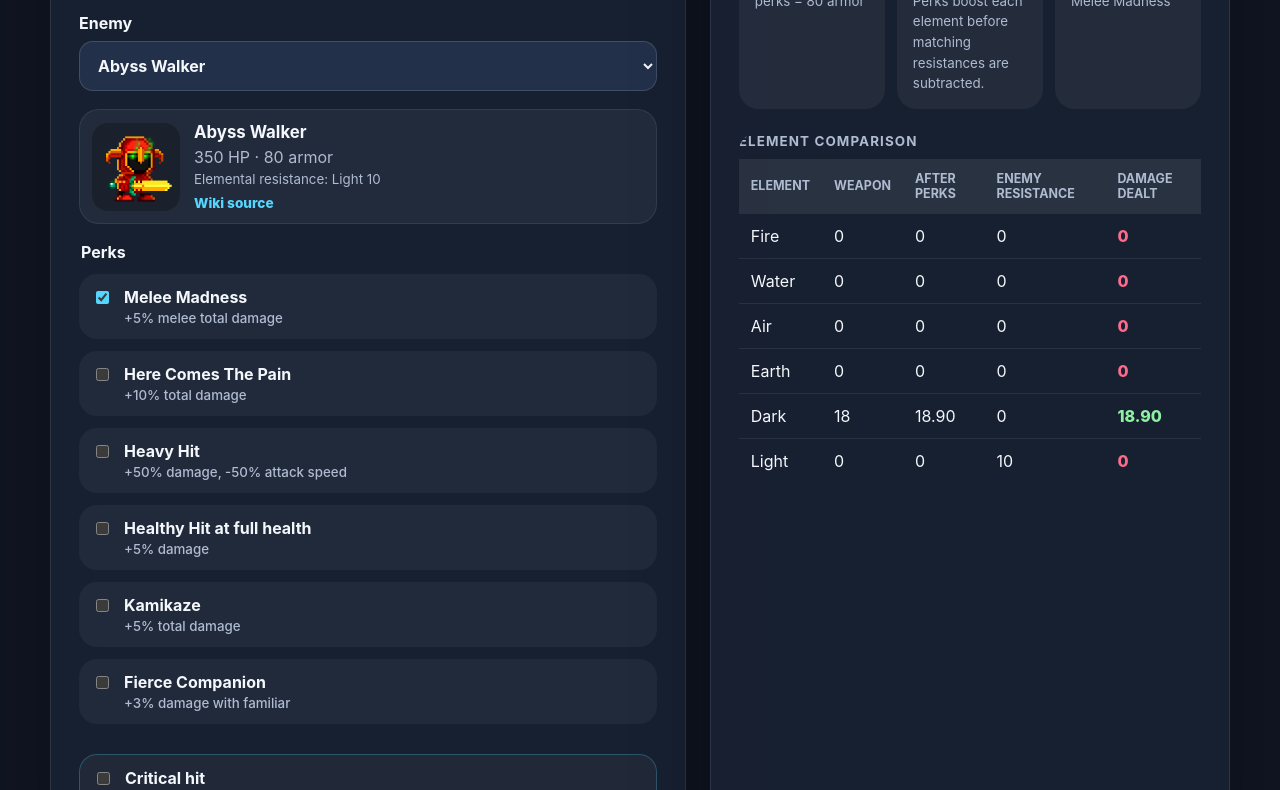
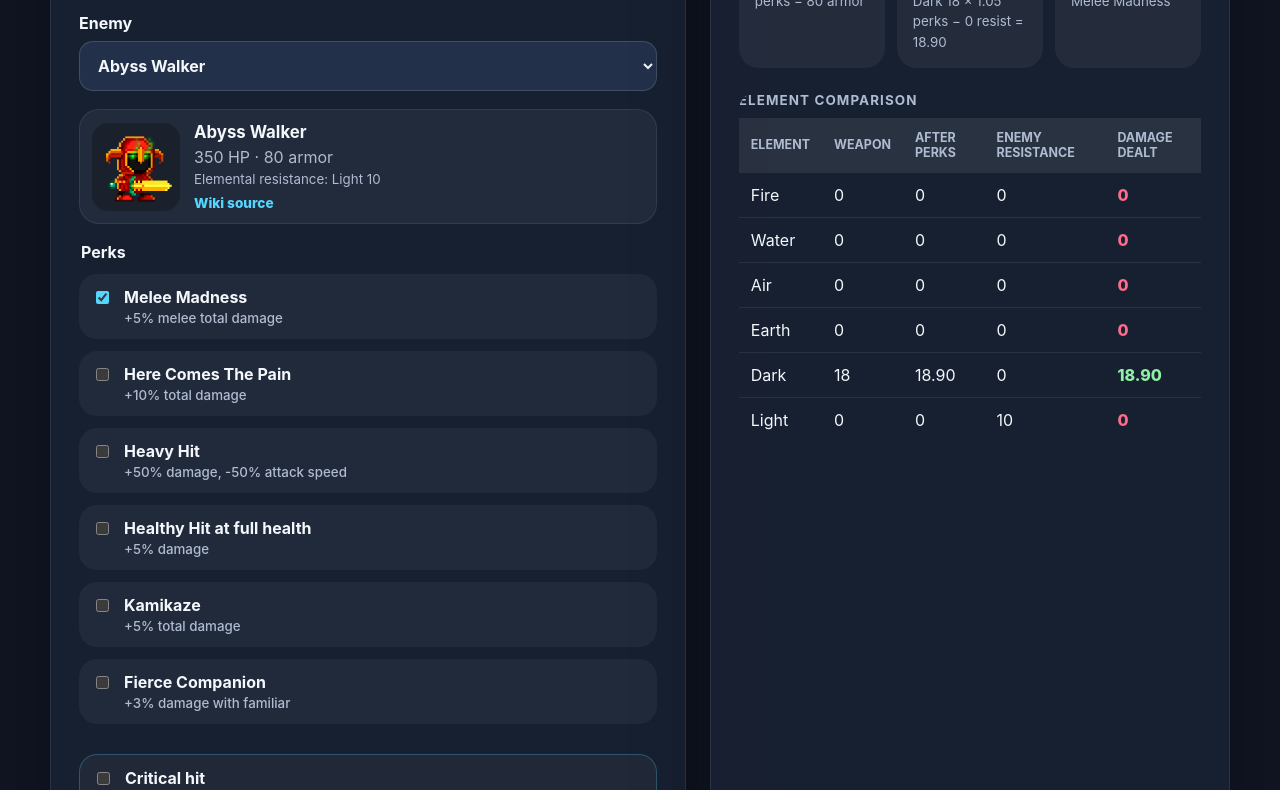
Before and after one commit to Mankolik/PW-Damage-Calculator, a plain HTML site: page index.html in a window 1280 px wide. Shown: the part 727-1517 px from the top of the page. Drawn offline with Linux system fonts and the light colour scheme.

Commit message:
Fix elemental damage fallback display

```diff
--- a/app.js
+++ b/app.js
@@ -183,7 +183,6 @@ function calculateDamage({ weapon, enemy, activePerks, critical }) {
   const multiplier = appliedPerks.reduce((total, perk) => total * perk.multiplier, 1);
   const criticalMultiplier = critical ? 2 : 1;
   const incomingPhysical = weapon.baseDamage * multiplier * criticalMultiplier;
-  const mitigatedPhysical = Math.max(1, incomingPhysical - enemy.armor);
 
   const elementalRows = elements.map((element) => {
     const raw = weapon.elementalDamage[element] ?? 0;
@@ -193,10 +192,13 @@ function calculateDamage({ weapon, enemy, activePerks, critical }) {
     return { element, raw, boosted, resistance, dealt };
   });
 
+  const mitigatedPhysical = Math.max(0, incomingPhysical - enemy.armor);
   const totalElemental = elementalRows.reduce((total, row) => total + row.dealt, 0);
-  const total = mitigatedPhysical + totalElemental;
+  const fallbackPhysical = mitigatedPhysical === 0 && totalElemental === 0 ? 1 : 0;
+  const totalPhysical = mitigatedPhysical + fallbackPhysical;
+  const total = totalPhysical + totalElemental;
 
-  return { appliedPerks, multiplier, incomingPhysical, mitigatedPhysical, elementalRows, totalElemental, total };
+  return { appliedPerks, multiplier, incomingPhysical, mitigatedPhysical, fallbackPhysical, totalPhysical, elementalRows, totalElemental, total };
 }
 
 function formatNumber(value) {
@@ -209,6 +211,18 @@ function formatElementSummary(values) {
     .filter((element) => (values[element] ?? 0) > 0)
     .map((element) => `${element[0].toUpperCase()}${element.slice(1)} ${values[element]}`);
   return active.length ? active.join(" · ") : "No elemental values";
+}
+
+function formatElementalCalculation(rows, multiplier) {
+  const weaponElements = rows.filter((row) => row.raw > 0);
+
+  if (!weaponElements.length) {
+    return "No elemental damage on this weapon.";
+  }
+
+  return weaponElements
+    .map((row) => `${row.element[0].toUpperCase()}${row.element.slice(1)} ${formatNumber(row.raw)} × ${formatNumber(multiplier)} perks − ${formatNumber(row.resistance)} resist = ${formatNumber(row.dealt)}`)
+    .join(" · ");
 }
 
 function renderPreview(container, item, kind) {
@@ -242,10 +256,10 @@ function render() {
   renderPreview(enemyPreview, enemy, "enemy");
   totalDamage.textContent = formatNumber(result.total);
   hitsToKill.textContent = `${hitCount} ${hitCount === 1 ? "hit" : "hits"} to defeat ${enemy.name}`;
-  physicalDamage.textContent = formatNumber(result.mitigatedPhysical);
-  physicalDetail.textContent = `${formatNumber(weapon.baseDamage)} base × ${formatNumber(result.multiplier)} perks${critical ? " × 2 crit" : ""} − ${enemy.armor} armor`;
+  physicalDamage.textContent = formatNumber(result.totalPhysical);
+  physicalDetail.textContent = `${formatNumber(weapon.baseDamage)} base × ${formatNumber(result.multiplier)} perks${critical ? " × 2 crit" : ""} − ${enemy.armor} armor${result.fallbackPhysical ? " → 1 minimum because no elemental damage is dealt" : ""}`;
   elementalDamageValue.textContent = formatNumber(result.totalElemental);
-  elementalDetail.textContent = result.totalElemental > 0 ? "Perks boost each element before matching resistances are subtracted." : "No perk-boosted elemental damage passes this enemy's resistances.";
+  elementalDetail.textContent = formatElementalCalculation(result.elementalRows, result.multiplier);
   perkMultiplier.textContent = `${formatNumber(result.multiplier)}×`;
   perkDetail.textContent = result.appliedPerks.length ? result.appliedPerks.map((perk) => perk.label).join(", ") : "No selected perk applies.";
 
--- a/index.html
+++ b/index.html
@@ -118,7 +118,7 @@
       <section class="panel notes">
         <h2>Calculation notes</h2>
         <ul>
-          <li>Armor reduces only physical/base damage. If armor would reduce the physical portion to zero or less, Pixel Worlds displays 1 final base damage.</li>
+          <li>Armor reduces only physical/base damage. If armor would reduce the physical portion to zero or less, Pixel Worlds displays 1 final base damage only when no elemental damage is dealt.</li>
           <li>Elemental damage ignores armor, is boosted by applicable perks, is reduced only by the matching elemental resistance, and never critical strikes.</li>
           <li>Total-damage perks are multiplied together and then applied to both physical/base weapon damage and each elemental damage value before armor or matching resistance. Melee Madness applies only to weapons marked as melee; guns, throwable shields, thrown weapons, crossbows, cannons, and staffs are marked as ranged.</li>
         </ul>
```
